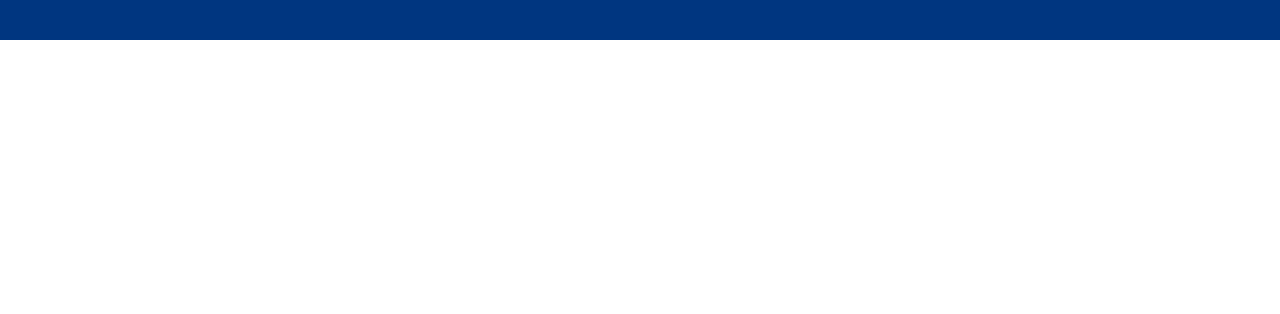
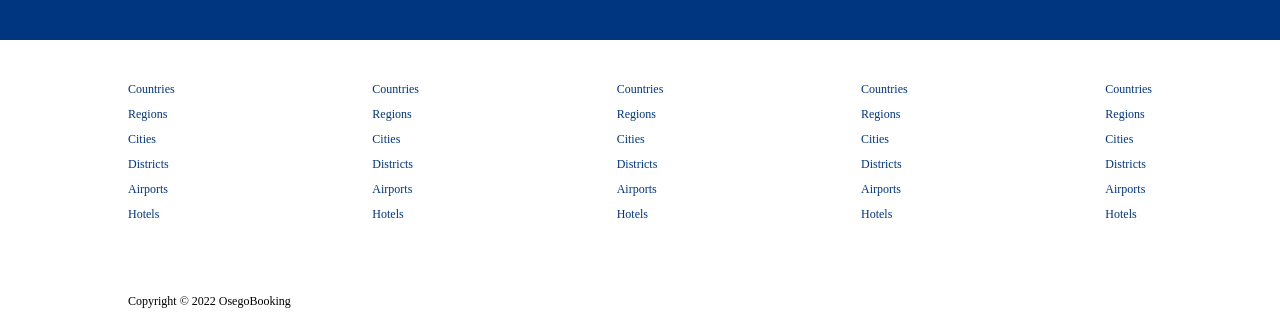
Before and after one commit to OsegoTech/rentals-booking-client, a React (Vite) app: page / in a window 1280 px wide. Shown: the part 1749-2063 px from the top of the page. Before the commit the page ends 1797 px from the top, so only its background shows below. Built offline with nearby package versions, Linux system fonts and the light colour scheme.

Commit message:
Added the footer component

```diff
--- /dev/null
+++ b/src/components/footer/Footer.jsx
@@ -0,0 +1,52 @@
+import "./footer.css"
+const Footer = () => {
+    return(
+        <div className="footer">
+            <div className="fLists">
+                <ul className="fList">
+                    <li className="fListItem">Countries</li>
+                    <li className="fListItem">Regions</li>
+                    <li className="fListItem">Cities</li>
+                    <li className="fListItem">Districts</li>
+                    <li className="fListItem">Airports</li>
+                    <li className="fListItem">Hotels</li>
+                </ul>
+                <ul className="fList">
+                    <li className="fListItem">Countries</li>
+                    <li className="fListItem">Regions</li>
+                    <li className="fListItem">Cities</li>
+                    <li className="fListItem">Districts</li>
+                    <li className="fListItem">Airports</li>
+                    <li className="fListItem">Hotels</li>
+                </ul>
+                <ul className="fList">
+                    <li className="fListItem">Countries</li>
+                    <li className="fListItem">Regions</li>
+                    <li className="fListItem">Cities</li>
+                    <li className="fListItem">Districts</li>
+                    <li className="fListItem">Airports</li>
+                    <li className="fListItem">Hotels</li>
+                </ul>
+                <ul className="fList">
+                    <li className="fListItem">Countries</li>
+                    <li className="fListItem">Regions</li>
+                    <li className="fListItem">Cities</li>
+                    <li className="fListItem">Districts</li>
+                    <li className="fListItem">Airports</li>
+                    <li className="fListItem">Hotels</li>
+                </ul>
+                <ul className="fList">
+                    <li className="fListItem">Countries</li>
+                    <li className="fListItem">Regions</li>
+                    <li className="fListItem">Cities</li>
+                    <li className="fListItem">Districts</li>
+                    <li className="fListItem">Airports</li>
+                    <li className="fListItem">Hotels</li>
+                </ul>
+            </div>
+            <div className="fText">Copyright &#169; 2022 OsegoBooking</div>
+        </div>
+    )
+}
+
+export default Footer
--- /dev/null
+++ b/src/components/footer/footer.css
@@ -0,0 +1,23 @@
+.footer{
+    width: 100%;
+    max-width: 1024px;
+    font-size: 12px;
+}
+
+.fLists{
+    width: 100%;
+    display: flex;
+    justify-content: space-between;
+    margin-bottom: 50px;
+}
+
+.fList{
+    list-style: none;
+    padding: 0;
+}
+
+.fListItem{
+    margin-bottom: 10px;
+    color: #003580;
+    cursor: pointer;
+}
--- a/src/pages/home/Home.jsx
+++ b/src/pages/home/Home.jsx
@@ -5,6 +5,7 @@
 import PropertyList from "../../components/propertyList/PropertyList.jsx";
 import FeaturedProperties from "../../components/featuredProperties/FeaturedProperties.jsx";
 import MailList from "../../components/mailList/MailList.jsx";
+import Footer from "../../components/footer/Footer.jsx";
 const Home = () => {
     return(
         <div>
@@ -21,6 +22,7 @@
                 </h1>
                 <FeaturedProperties/>
                 <MailList/>
+                <Footer/>
             </div>
         </div>
     )
```
